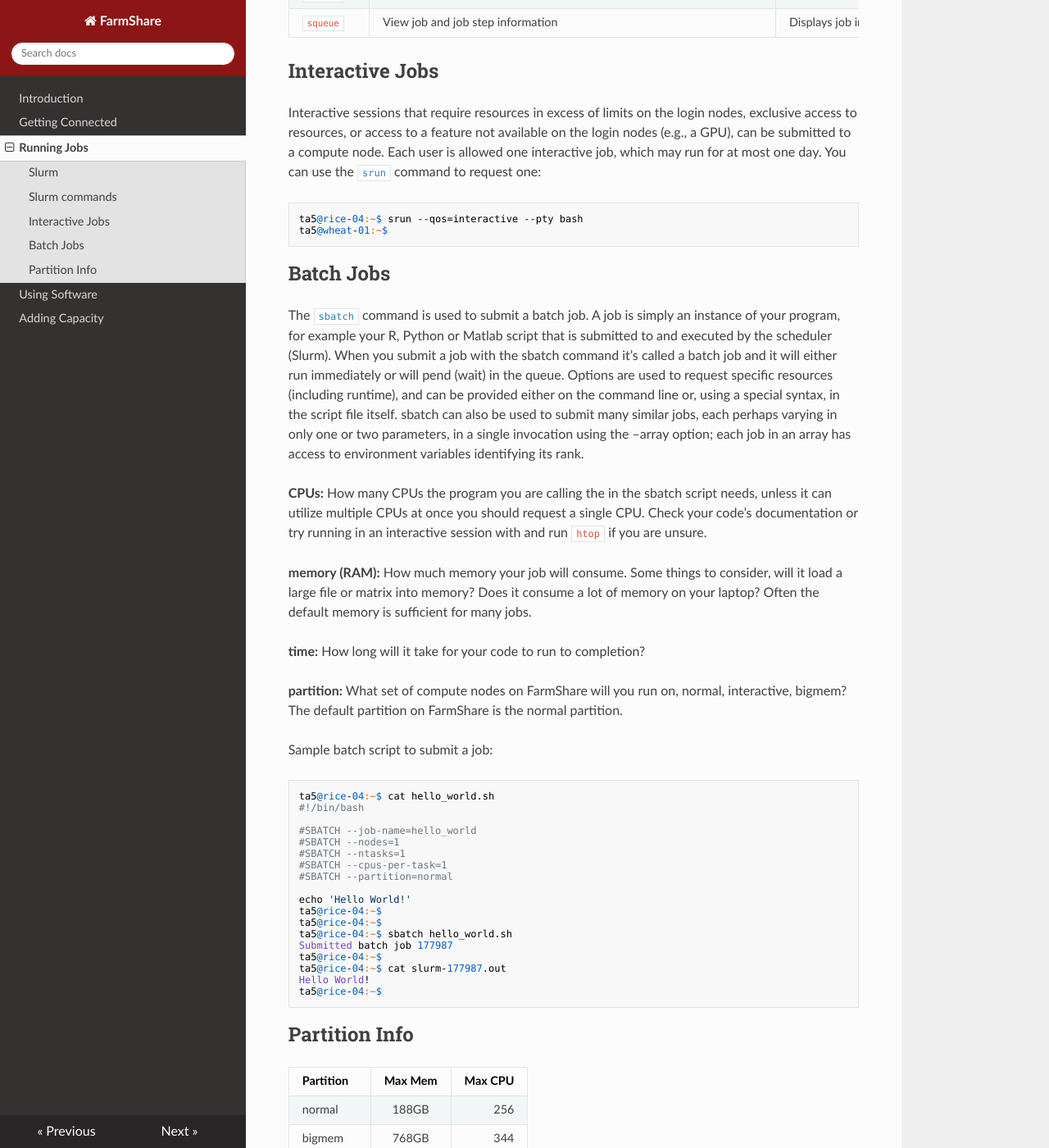
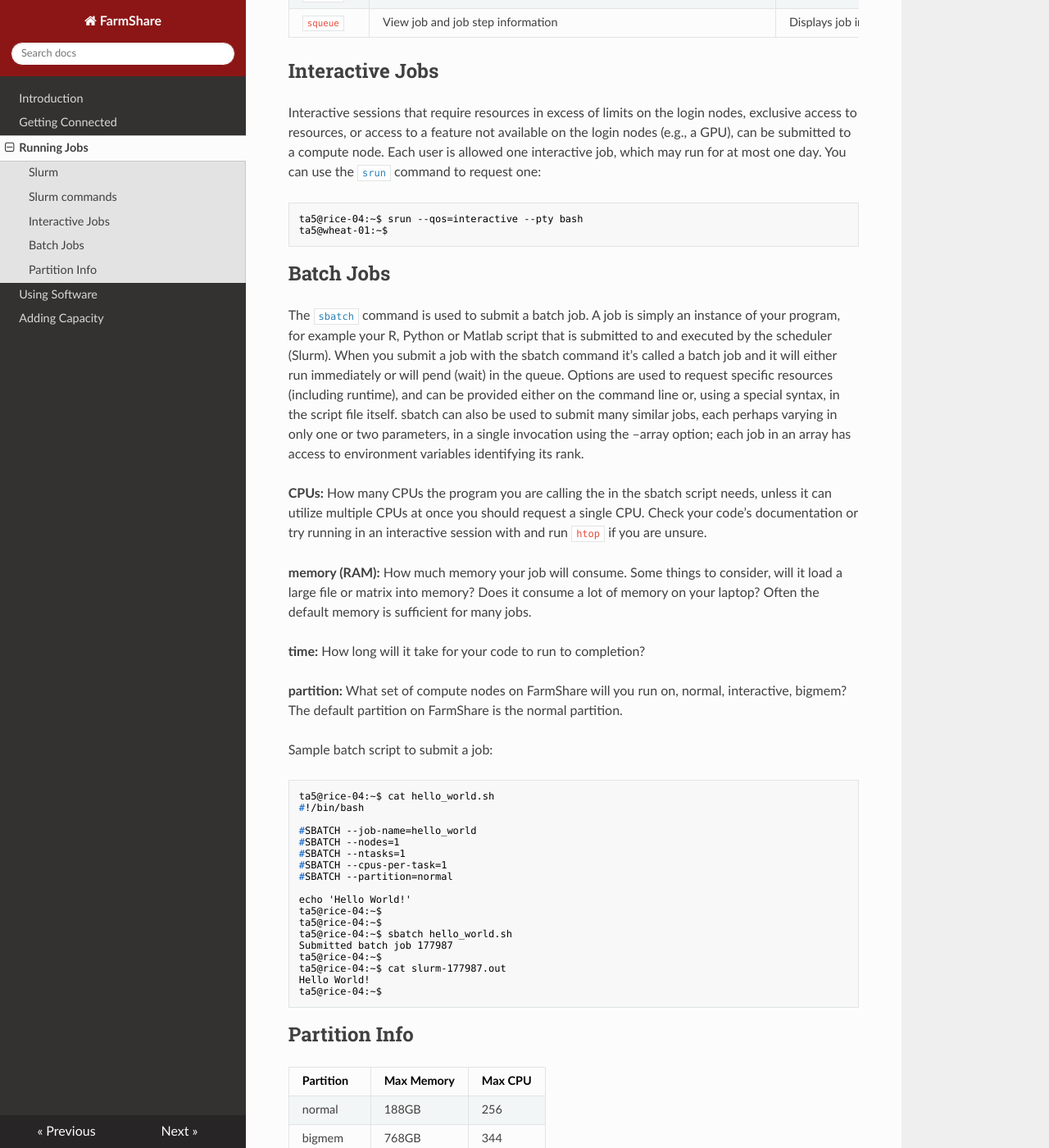
Before and after one commit to stanford-rc/farmshare-docs, an MkDocs documentation site: the page built from docs/slurm.md, in a window 1280 px wide and 1400 px high, scrolled down 787 px. Shown: the whole window at 82% size. Built offline with MkDocs 1.6.1, drawn with Linux system fonts in a browser that asks for light colours; nearby versions of some CDN libraries.

Commit message:
cleaned up sheel format

````diff
--- a/docs/slurm.md
+++ b/docs/slurm.md
@@ -22,10 +22,10 @@
 
 Interactive sessions that require resources in excess of limits on the login nodes, exclusive access to resources, or access to a feature not available on the login nodes (e.g., a GPU), can be submitted to a compute node. Each user is allowed one interactive job, which may run for at most one day. You can use the [`srun`](https://slurm.schedmd.com/srun.html) command to request one:
 
-~~~
+``` shell
 ta5@rice-04:~$ srun --qos=interactive --pty bash
 ta5@wheat-01:~$
-~~~
+```
 
 ## Batch Jobs
 
@@ -41,7 +41,7 @@
 
 Sample batch script to submit a job:
 
-~~~
+``` shell
 ta5@rice-04:~$ cat hello_world.sh
 #!/bin/bash
 
@@ -60,12 +60,12 @@
 ta5@rice-04:~$ cat slurm-177987.out
 Hello World!
 ta5@rice-04:~$
-~~~
+```
 
 ## Partition Info
 
-| Partition   | Max Mem     | Max CPU       |
-| :---        |    :----:   |          ---: |
-| normal      | 188GB       | 256           |
-| bigmem      | 768GB       | 344           |
-| interactive | 188GB       | 16            |
+| Partition | Max Memory | Max CPU |
+| -------- | ----------- | -------- |
+| normal | 188GB | 256 |
+| bigmem | 768GB | 344 |
+| interactive | 188GB | 16 |
````
